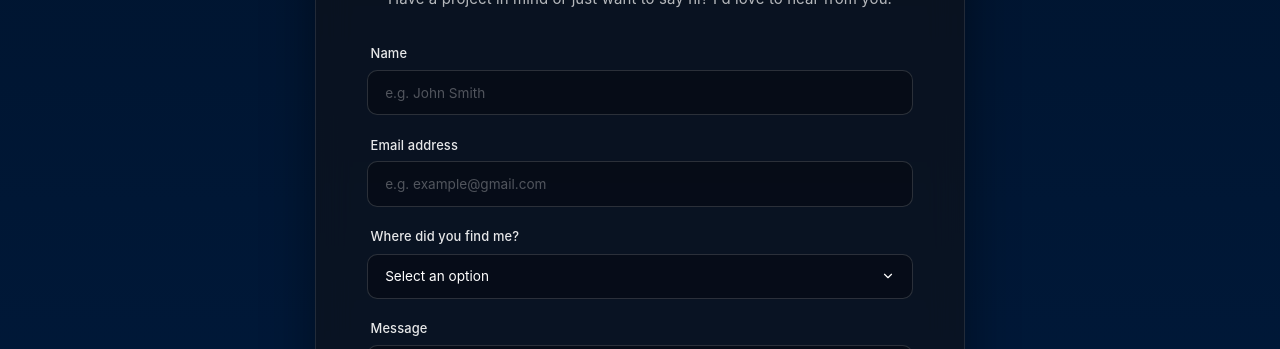
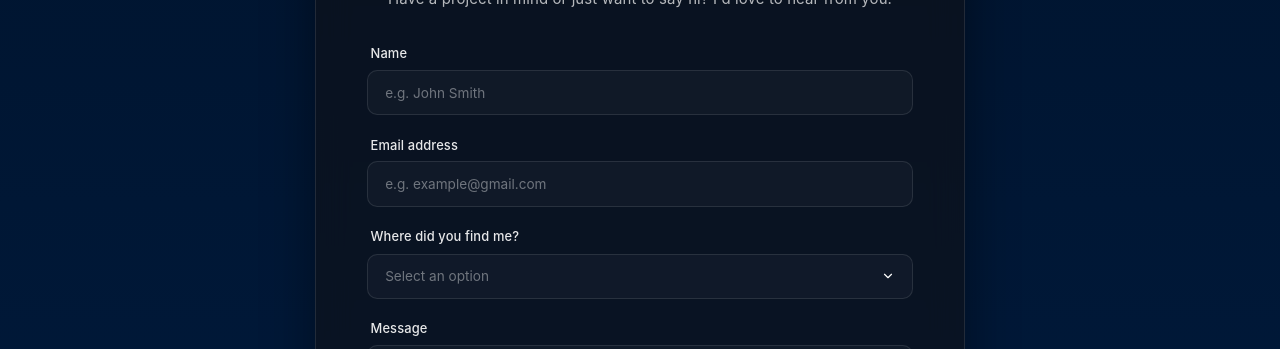
Before and after one commit to kaustubhhhh7/Kaustubh-portfolio, a Next.js app: page / in a window 1280 px wide. Shown: the part 2920-3269 px from the top of the page. Built offline with nearby package versions, Linux system fonts and the light colour scheme.

Commit message:
Improve contact form UI inputs and select dropdown state

```diff
--- a/components/contact-form/ContactForm.tsx
+++ b/components/contact-form/ContactForm.tsx
@@ -41,7 +41,7 @@ export const ContactForm: React.FC = () => {
                         </div>
                         <div className={styles.formGroup}>
                             <label htmlFor="source_input" className={styles.formLabel}>Where did you find me?</label>
-                            <select id="source_input" name="source" value={formData.source} onChange={handleInputChange} className={styles.select}>
+                            <select id="source_input" name="source" value={formData.source} onChange={handleInputChange} className={styles.select} required>
                                 <option value="" disabled>Select an option</option>
                                 <option value="Social Media">Social Media</option>
                                 <option value="College">College</option>
--- a/components/contact-form/styles.module.sass
+++ b/components/contact-form/styles.module.sass
@@ -53,24 +53,28 @@
 
 .input, .textarea, .select
     width: 100%
-    background: rgba(0, 0, 0, 0.3)
-    border: 1px solid rgba(255, 255, 255, 0.15)
+    background: rgba(255, 255, 255, 0.03)
+    border: 1px solid rgba(255, 255, 255, 0.1)
     border-radius: 12px
     padding: 16px 20px
-    color: white
+    color: rgba(255, 255, 255, 0.95)
     font-size: 1rem
-    transition: all 0.3s ease
+    transition: all 0.3s cubic-bezier(0.22, 1, 0.36, 1)
     font-family: inherit
     box-sizing: border-box
 
+    &:hover
+        background: rgba(255, 255, 255, 0.06)
+        border-color: rgba(255, 255, 255, 0.2)
+
     &:focus
         outline: none
-        border-color: rgba(81, 203, 255, 0.5)
-        background: rgba(0, 0, 0, 0.5)
-        box-shadow: 0 0 0 4px rgba(81, 203, 255, 0.1)
+        border-color: rgba(81, 203, 255, 0.6)
+        background: rgba(0, 0, 0, 0.2)
+        box-shadow: 0 0 0 4px rgba(81, 203, 255, 0.15)
 
     &::placeholder
-        color: rgba(255, 255, 255, 0.3)
+        color: rgba(255, 255, 255, 0.4)
 
 .select
     appearance: none
@@ -81,11 +85,11 @@
     cursor: pointer
 
     &:invalid
-        color: rgba(255, 255, 255, 0.3)
+        color: rgba(255, 255, 255, 0.4)
 
     option
         background: #1b1b1b
-        color: white
+        color: rgba(255, 255, 255, 0.95)
 
 
 .textarea
```
